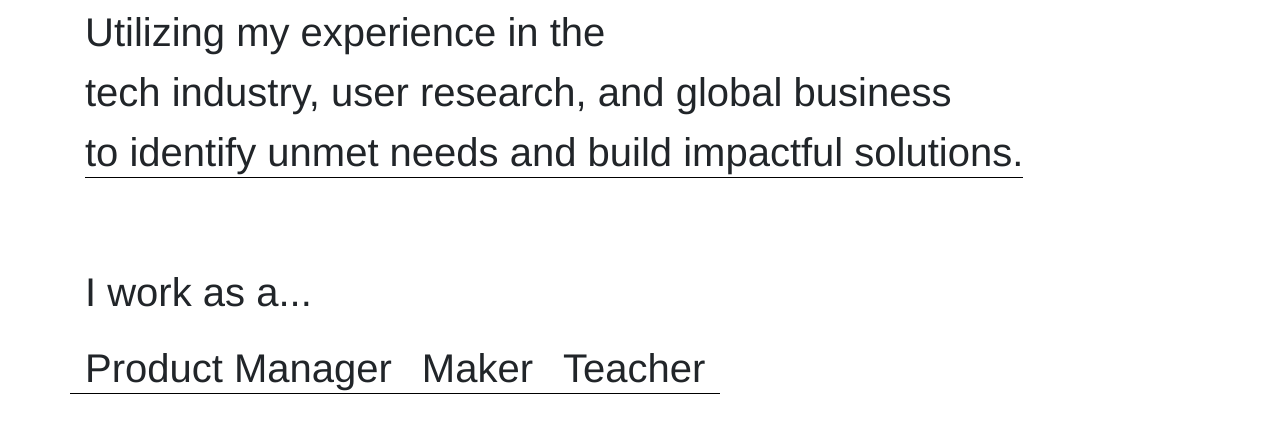
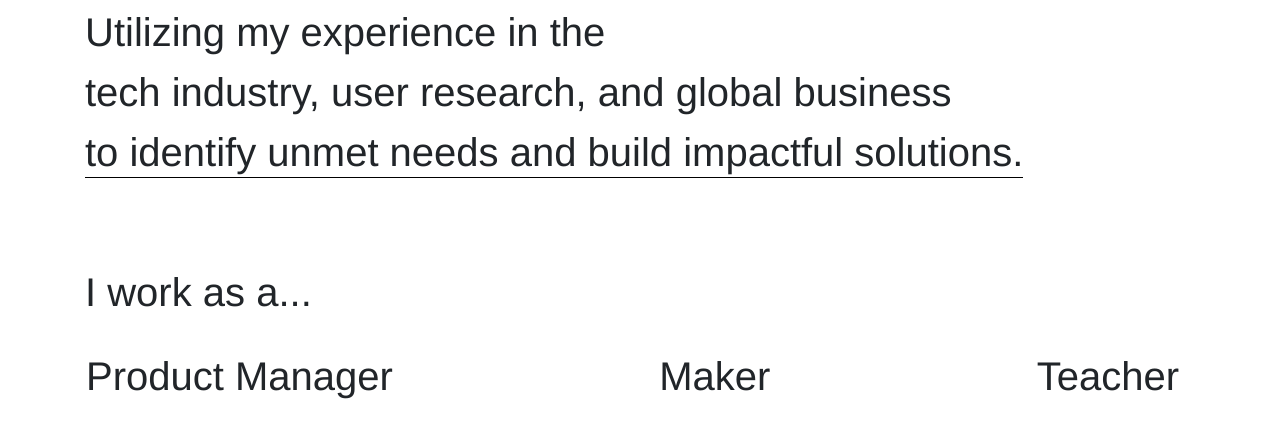
Before and after one commit to jwq1/johns-website, a website: page index.html in a window 1280 px wide. Shown: the part 588-1026 px from the top of the page. Drawn offline with nearby package versions, Linux system fonts and the light colour scheme.

Commit message:
Align bottom navigation

```diff
--- a/index.html
+++ b/index.html
@@ -57,15 +57,11 @@
         <p class="my-3 col-12">
           I work as a...
         </p>
-        <p>
-          <span class="col underline">Product Manager</span>
-        </p>
-        <p>
-          <span class="col underline">Maker</span>
-        </p>
-        <p>
-          <span class="col underline">Teacher</span>
-        </p>
+        <nav class="nav flex-column col-12 flex-md-row justify-content-between">
+          <a class="nav-item nav-link" href="#">Product Manager</a>
+          <a class="nav-item nav-link" href="#">Maker</a>
+          <a class="nav-item nav-link" href="#">Teacher</a>
+        </nav>
       </div>
     </section>
 
--- a/styles/styles.css
+++ b/styles/styles.css
@@ -46,6 +46,10 @@ header p {
 .underline {
   border-bottom: 1px solid #000;
   padding-bottom: 3px;
+}
+
+.nav-link {
+  color:#212529;
 }
 
 iframe {
```
